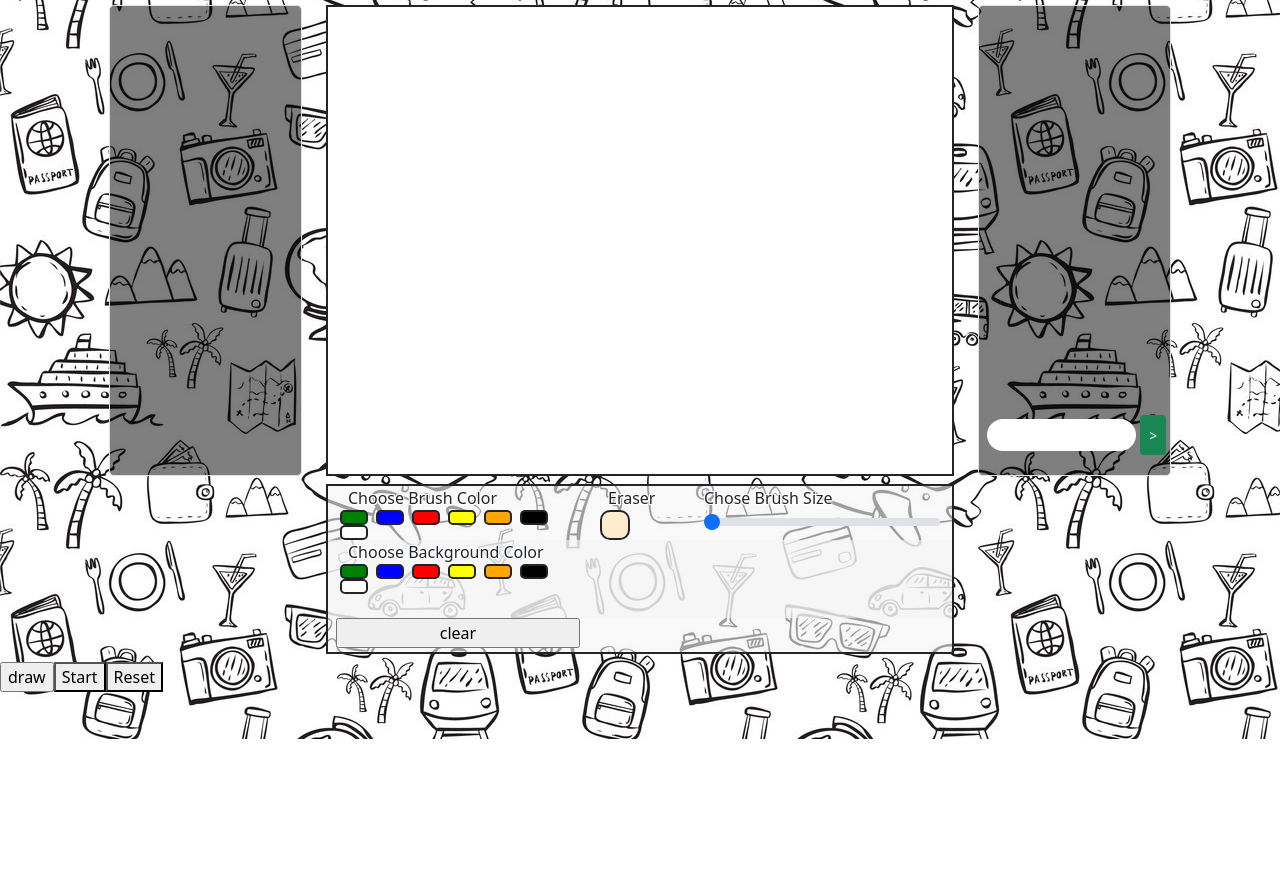
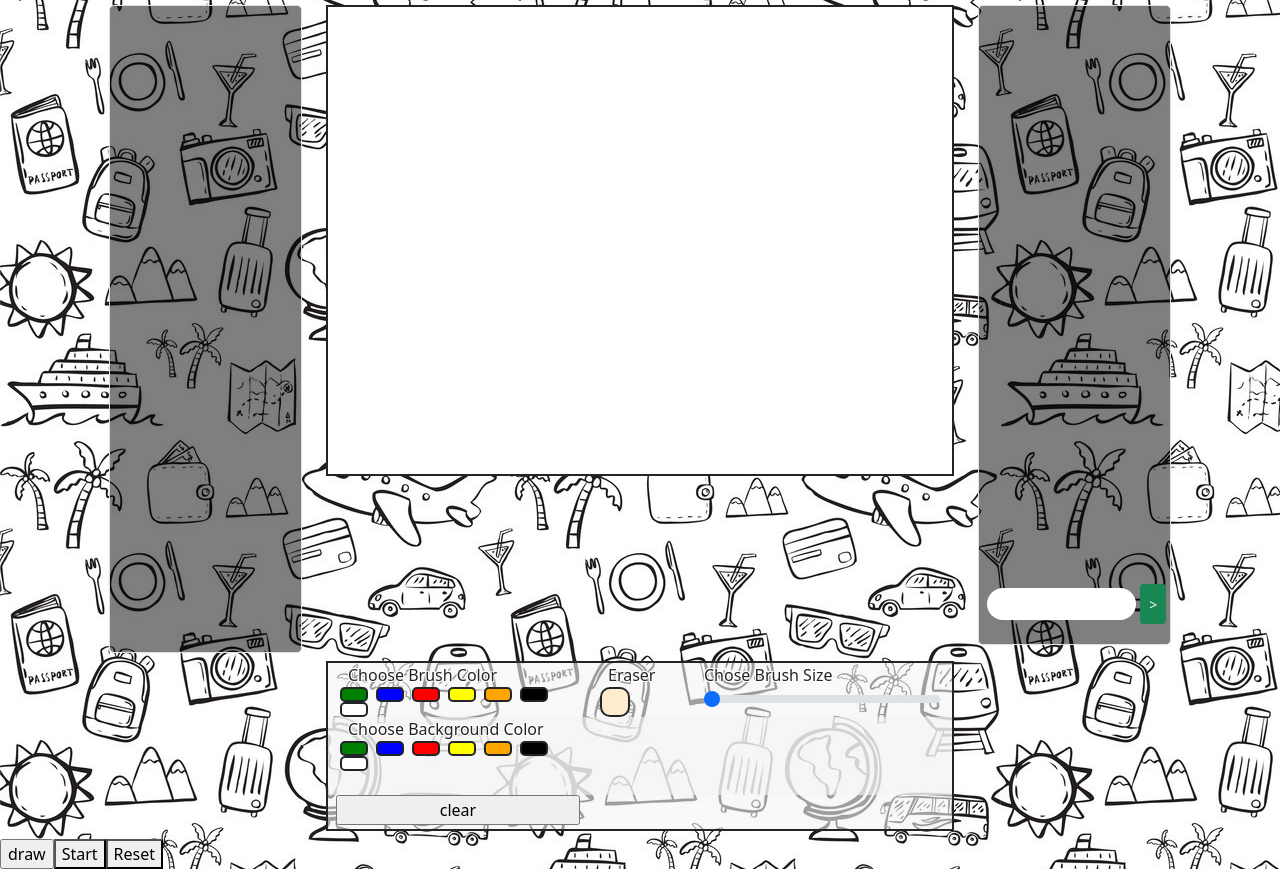
Before and after one commit to sebab2101/SketchFetch, a website: page public/index.html in a window 1280 px wide. Both pictures are taken after typing "Sample" into the empty fields and a click on the button "Join Game". Shown: the part 61-930 px from the top of the page. Before the commit the page ends 800 px from the top, so only its background shows below. Drawn offline with nearby package versions, Linux system fonts and the light colour scheme; no server answers.

Commit message:
Scrollable chatBox

```diff
--- a/public/default.css
+++ b/public/default.css
@@ -152,6 +152,22 @@ body {
 #chatMessages> li { background: white; }
 #chatMessages> li:nth-child(odd) { background: lightgrey; }
 
+#chatBox {
+    height: 80vh;
+    position: relative;
+}
+
+#chatEnterArea{
+    position: absolute;
+    bottom: 0;
+}
+
+#chatMessageArea{
+    height: 80%;
+    overflow-y: scroll;
+}
+
+
 #guessProgressBox{
     font-size: 2.5vw;
 }
--- a/public/index.html
+++ b/public/index.html
@@ -63,11 +63,15 @@
                 </div>
                 <div class ="col-md-2">
                     <div id= "chatBox" class ="row mb-2 mx-0 border rounded-3 roundBlock">
-                        <ul id="chatMessages"></ul>
-                        <form id="chatForm" action="" class="align-self-end">
-                            <input class= "form-control" id="chatInput" autocomplete="off" />
-                            <button type="submit" class="btn btn-success btn-sm">&gt;</button>
-                        </form>
+                        <div id = "chatMessageArea" class = "px-0 py-0">
+                            <ul id="chatMessages"></ul>
+                        </div>
+                        <div id = "chatEnterArea" class = "px-0">
+                            <form id="chatForm" action="" class="align-self-end">
+                                <input class= "form-control" id="chatInput" autocomplete="off" />
+                                <button type="submit" class="btn btn-success btn-sm">&gt;</button>
+                            </form>
+                        </div>
                     </div>
                 </div>
             </div>
```
